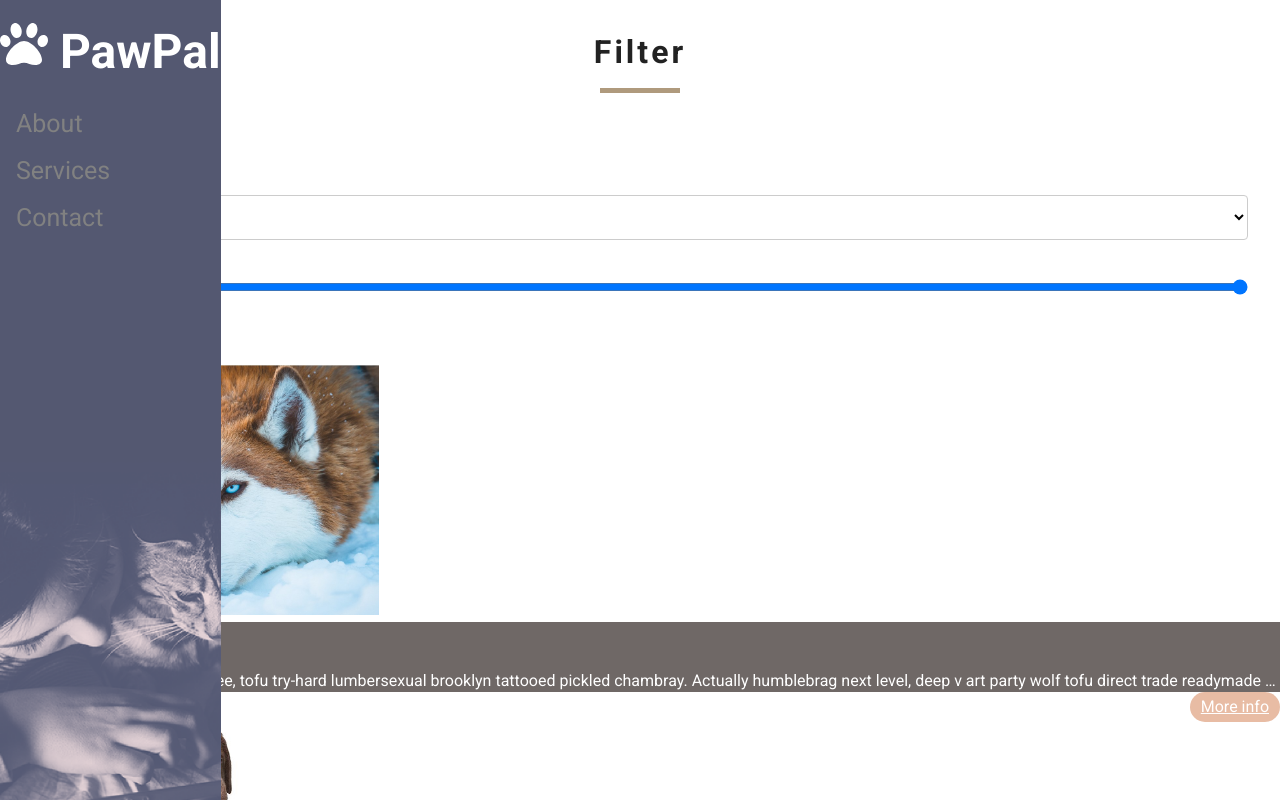
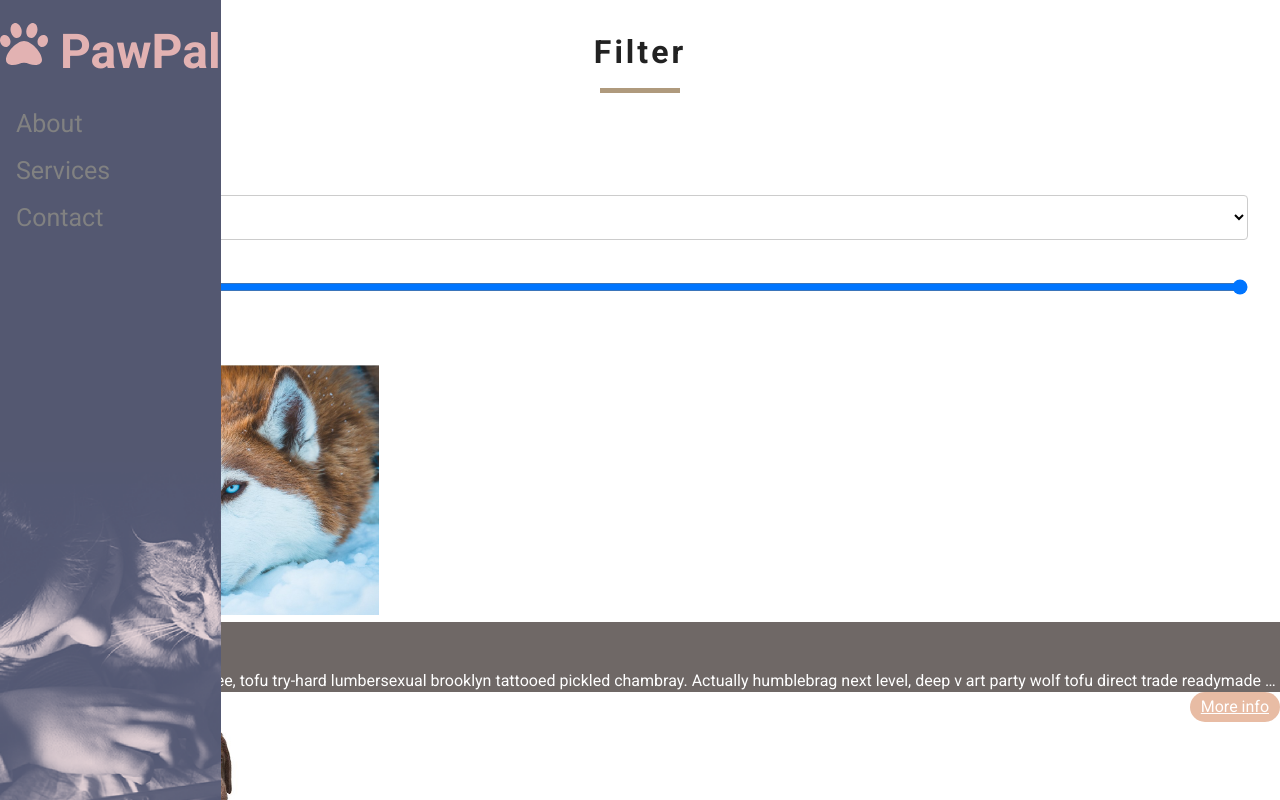
Before and after one commit to akshaykumar771/PawPal_UIUX, a React (Create React App) app in the folder pawpal/: page /choosepets/Dogs in a window 1280 px wide. Shown: the top 800 px of the page. Built offline with nearby package versions, Linux system fonts and the light colour scheme.

Commit message:
Code console cleanup

```diff
--- a/pawpal/src/App.css
+++ b/pawpal/src/App.css
@@ -202,7 +202,7 @@
   }
 
   .sidenav h1 {
-    color: #fff;
+    color: #e2b2b2;
     display: block;
     text-align: center;
   }
--- a/pawpal/src/components/DogFilter.js
+++ b/pawpal/src/components/DogFilter.js
@@ -11,7 +11,7 @@ export default function PetFilter({ pets }) {
    const context = useContext(PetContext);
    const {
      handleChange,
-     gender,
+    //  gender,
      age,
      maxAge,
      minAge,
--- a/pawpal/src/pages/ChoosePets.js
+++ b/pawpal/src/pages/ChoosePets.js
@@ -1,10 +1,5 @@
 import React, { Component } from 'react'
-import { PetContext } from "../context";
 import Card from "../components/Card";
-import dogImg from "../images/Dog_choose_1.png";
-import catImg from "../images/Cat_choose_1.png";
-import Loading from "../components/Loading";
-import { Link } from "react-router-dom";
 export default class ChoosePets extends Component {
   render(){
     return (
--- a/pawpal/src/pages/Error.js
+++ b/pawpal/src/pages/Error.js
@@ -1,6 +1,4 @@
 import React from "react";
-import Hero from "../components/Hero";
-import Banner from "../components/Banner";
 import { Link } from "react-router-dom";
 export default function Error() {
   return (
```
Also changed, not shown: pawpal/src/data.js (+4 -4 lines).
